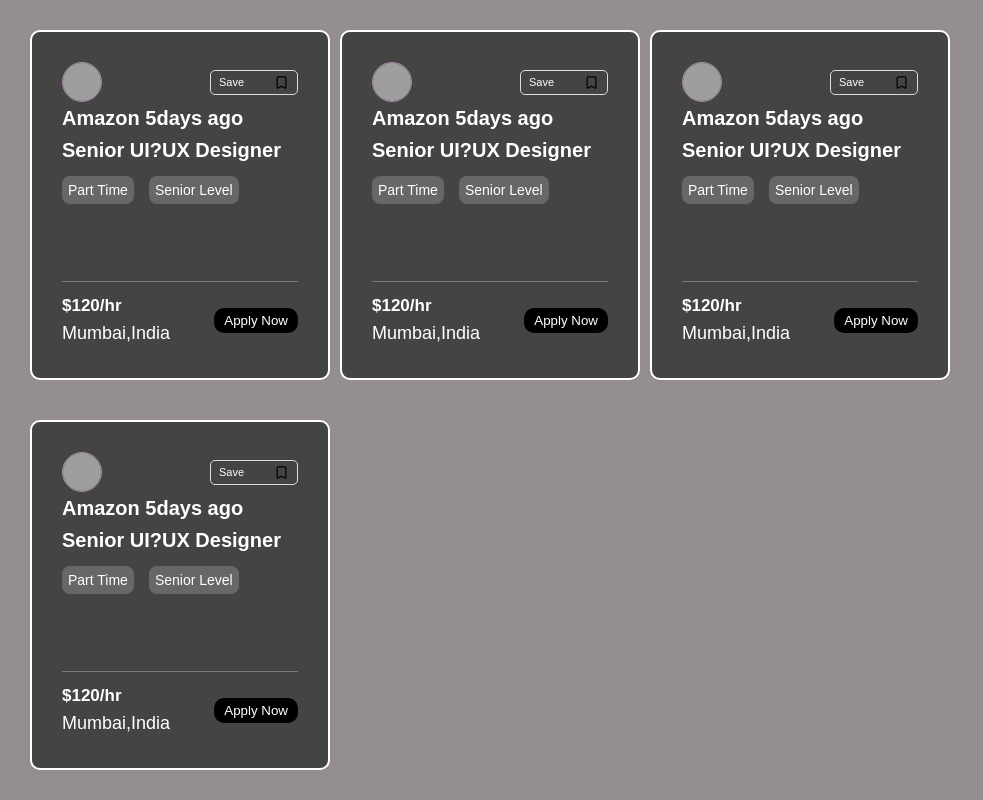
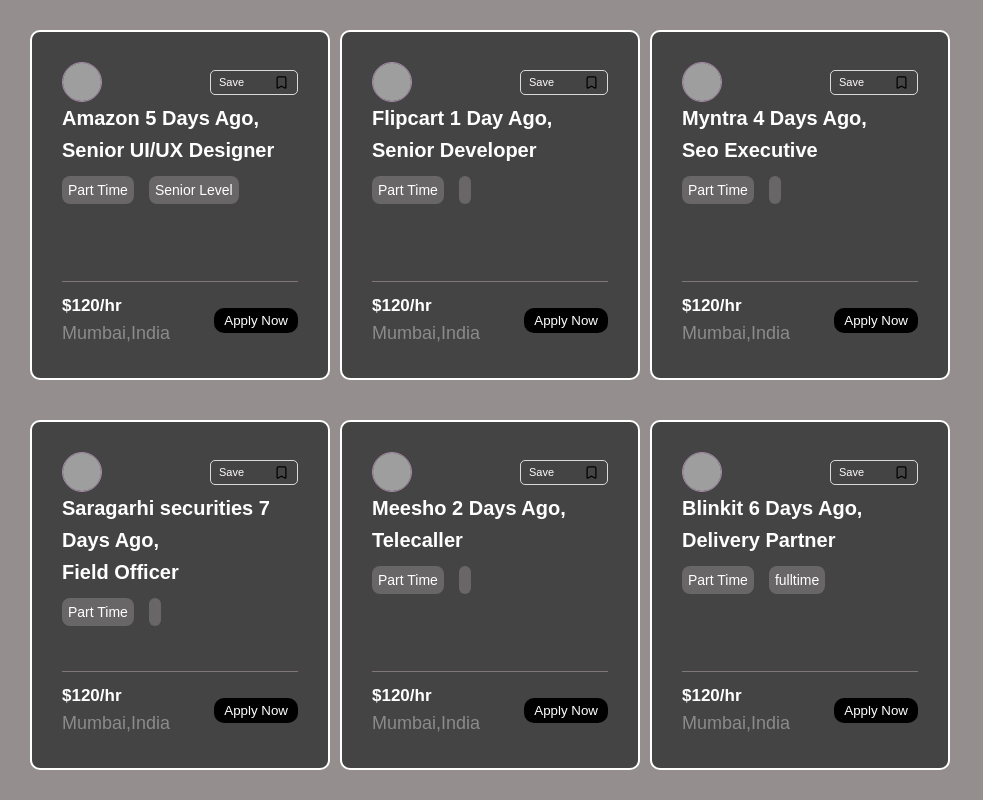
Before and after one commit to sumitsingh7973/MERN-journey, a React (Vite) app in the folder react-journey/react-app/: page / in a window 1280 px wide. Shown: the whole page, without its empty margins (0-983 px from the left). Built offline with nearby package versions, Linux system fonts and the light colour scheme; grey boxes are pictures that could not be loaded.

Commit message:
'updated-files'

```diff
--- a/react-journey/react-app/src/App.jsx
+++ b/react-journey/react-app/src/App.jsx
@@ -1,102 +1,22 @@
 import React from 'react'
-import {Bookmark} from 'lucide-react';
+
+import Card from './components/Card';
 const App = () => {
   return (
     <div>
       <div className="parent">
+        <Card company = "Amazon" img="https://1000logos.net/wp-content/uploads/2016/10/Amazon-logo-meaning.jpg" time="5 Days Ago," position="Senior UI/UX Designer" avalability="Senior Level"/>
 
-        <div className="card">
-        <div>
-            <div className="top">
-            <img src="https://1000logos.net/wp-content/uploads/2016/10/Amazon-logo-meaning.jpg" alt="" />
-           <button>Save <Bookmark size={15} color="black" /></button>
-          </div>
-          <div className="center">
-            <h2>Amazon <span>5days ago</span></h2>
-            <h2>Senior UI?UX Designer</h2>
-            <div className='tag'>
-              <h4>Part Time</h4>
-              <h4>Senior Level</h4>
-            </div>
-          </div>
-        </div>
-          <div className="bottom">
-              <div>
-                <h3>$120/hr</h3>
-                <p>Mumbai,India</p>
-              </div>
-              <button>Apply Now</button>
-          </div>
-        </div>
-        <div className="card">
-        <div>
-            <div className="top">
-            <img src="https://1000logos.net/wp-content/uploads/2016/10/Amazon-logo-meaning.jpg" alt="" />
-           <button>Save <Bookmark size={15} color="black" /></button>
-          </div>
-          <div className="center">
-            <h2>Amazon <span>5days ago</span></h2>
-            <h2>Senior UI?UX Designer</h2>
-            <div className='tag'>
-              <h4>Part Time</h4>
-              <h4>Senior Level</h4>
-            </div>
-          </div>
-        </div>
-          <div className="bottom">
-              <div>
-                <h3>$120/hr</h3>
-                <p>Mumbai,India</p>
-              </div>
-              <button>Apply Now</button>
-          </div>
-        </div>
-        <div className="card">
-        <div>
-            <div className="top">
-            <img src="https://1000logos.net/wp-content/uploads/2016/10/Amazon-logo-meaning.jpg" alt="" />
-           <button>Save <Bookmark size={15} color="black" /></button>
-          </div>
-          <div className="center">
-            <h2>Amazon <span>5days ago</span></h2>
-            <h2>Senior UI?UX Designer</h2>
-            <div className='tag'>
-              <h4>Part Time</h4>
-              <h4>Senior Level</h4>
-            </div>
-          </div>
-        </div>
-          <div className="bottom">
-              <div>
-                <h3>$120/hr</h3>
-                <p>Mumbai,India</p>
-              </div>
-              <button>Apply Now</button>
-          </div>
-        </div>
-        <div className="card">
-        <div>
-            <div className="top">
-            <img src="https://1000logos.net/wp-content/uploads/2016/10/Amazon-logo-meaning.jpg" alt="" />
-           <button>Save <Bookmark size={15} color="black" /></button>
-          </div>
-          <div className="center">
-            <h2>Amazon <span>5days ago</span></h2>
-            <h2>Senior UI?UX Designer</h2>
-            <div className='tag'>
-              <h4>Part Time</h4>
-              <h4>Senior Level</h4>
-            </div>
-          </div>
-        </div>
-          <div className="bottom">
-              <div>
-                <h3>$120/hr</h3>
-                <p>Mumbai,India</p>
-              </div>
-              <button>Apply Now</button>
-          </div>
-        </div>
+        <Card company="Flipcart" img= "https://encrypted-tbn0.gstatic.com/images?q=tbn:ANd9GcQVWzGxiYGlEM-IzG4PWRrn875F0LOcXLulhQ&s" time="1 Day Ago," position="Senior Developer"/>
+
+        <Card company="Myntra" img="https://encrypted-tbn0.gstatic.com/images?q=tbn:ANd9GcTZ2aVKHUduja9219ut8P9CFqhpJMjIk5dqog&s" time=" 4 Days Ago," position="Seo Executive"/>
+
+        <Card company="Saragarhi securities" img ="https://media.licdn.com/dms/image/v2/D4E0BAQF8NJEyu9NKfA/company-logo_200_200/company-logo_200_200/0/1694771928281?e=2147483647&v=beta&t=jSsKGrzEG07_q4JBfpiqTWIEVoJIByCJRFAAMLhedv8" time="7 Days Ago," position="Field Officer"/>
+
+        <Card company="Meesho" img="https://images.moneycontrol.com/static-mcnews/2023/06/Meesho-682x435.jpg?impolicy=website&width=1600&height=900" time="2 Days Ago," position="Telecaller"/>
+
+        <Card company="Blinkit" img="https://encrypted-tbn0.gstatic.com/images?q=tbn:ANd9GcRjBgWsrhwRuIESGkEdGkw_F3ocQGsY_8HZFQ&s" time="6 Days Ago," position="Delivery Partner" avalability="fulltime"/ >
+
       </div>
     </div>
 
--- a/react-journey/react-app/src/components/Card.jsx
+++ b/react-journey/react-app/src/components/Card.jsx
@@ -1,15 +1,33 @@
 import React from 'react'
-
+import {Bookmark} from 'lucide-react';
 const Card = (props) => {
+ ;
 
 
   return (
-      <div className="card">
-        <img src={props.img} alt="" />
-        <h1>{props.users}</h1>
-        <p>{props.bio}</p>
-        <button>{props.button}</button>
-      </div>
+     <div className="card">
+        <div>
+            <div className="top">
+            <img src={props.img} alt="" />
+           <button>Save <Bookmark size={15} color="black" /></button>
+          </div>
+          <div className="center">
+            <h2>{props.company} <span>{props.time}</span></h2>
+            <h2>{props.position}</h2>
+            <div className='tag'>
+              <h4>Part Time</h4>
+              <h4>{props.avalability}</h4>
+            </div>
+          </div>
+        </div>
+          <div className="bottom">
+              <div>
+                <h3>$120/hr</h3>
+                <p>Mumbai,India</p>
+              </div>
+              <button>Apply Now</button>
+          </div>
+        </div>
   )
 }
 
--- a/react-journey/react-app/src/index.css
+++ b/react-journey/react-app/src/index.css
@@ -49,7 +49,7 @@
     padding: 32;
 }
 
-.top button{
+.top button {
     display: flex;
     align-items: center;
     border: 1px solid #dadada;
@@ -57,33 +57,33 @@
     font-size: 11px;
     border-radius: 5px;
     gap: 30px;
-    color:#fefafa;
+    color: #fefafa;
     background-color: transparent;
 }
 
 
-.center h3{
+.center h3 {
     font-size: 17px;
     font-weight: 500;
 }
 
-.center h3 span{
+.center h3 span {
     font-size: 9px;
     font-weight: 400;
     color: #958e8e;
 }
 
-.center h2{
+.center h2 {
     font-size: 20px
 }
 
-.center .tag{
+.center .tag {
     display: flex;
     gap: 15px;
     margin-top: 10px;
 }
 
-.center .tag h4{
+.center .tag h4 {
     font-size: 14px;
     background-color: rgb(104, 102, 102);
     color: white;
@@ -92,25 +92,25 @@
     border-radius: 8px;
 }
 
-.bottom{
+.bottom {
     display: flex;
     align-items: center;
     justify-content: space-between;
     border-top: 1.5px solid #7f7676;
-    padding-top: 10px ;
+    padding-top: 10px;
 }
 
-.bottom h3{
+.bottom h3 {
     font-size: 17px;
 
 }
 
-.bottom p{
+.bottom p {
     font-size: 18px;
-    color: color: #8b8b8b;;
+    color: #8b8b8b;
 }
 
-.bottom button{
+.bottom button {
     background-color: black;
     color: white;
     padding: 5px 10px;
```
